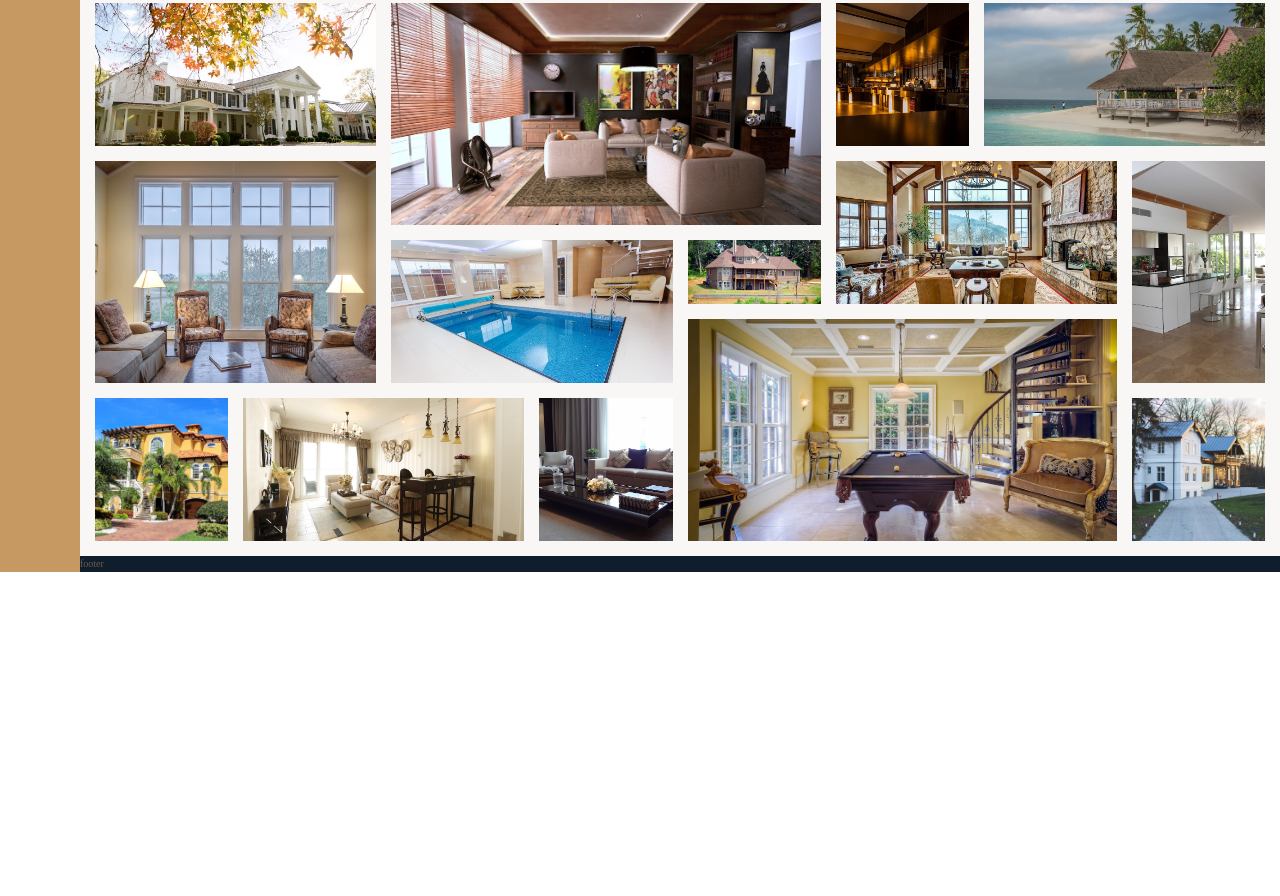
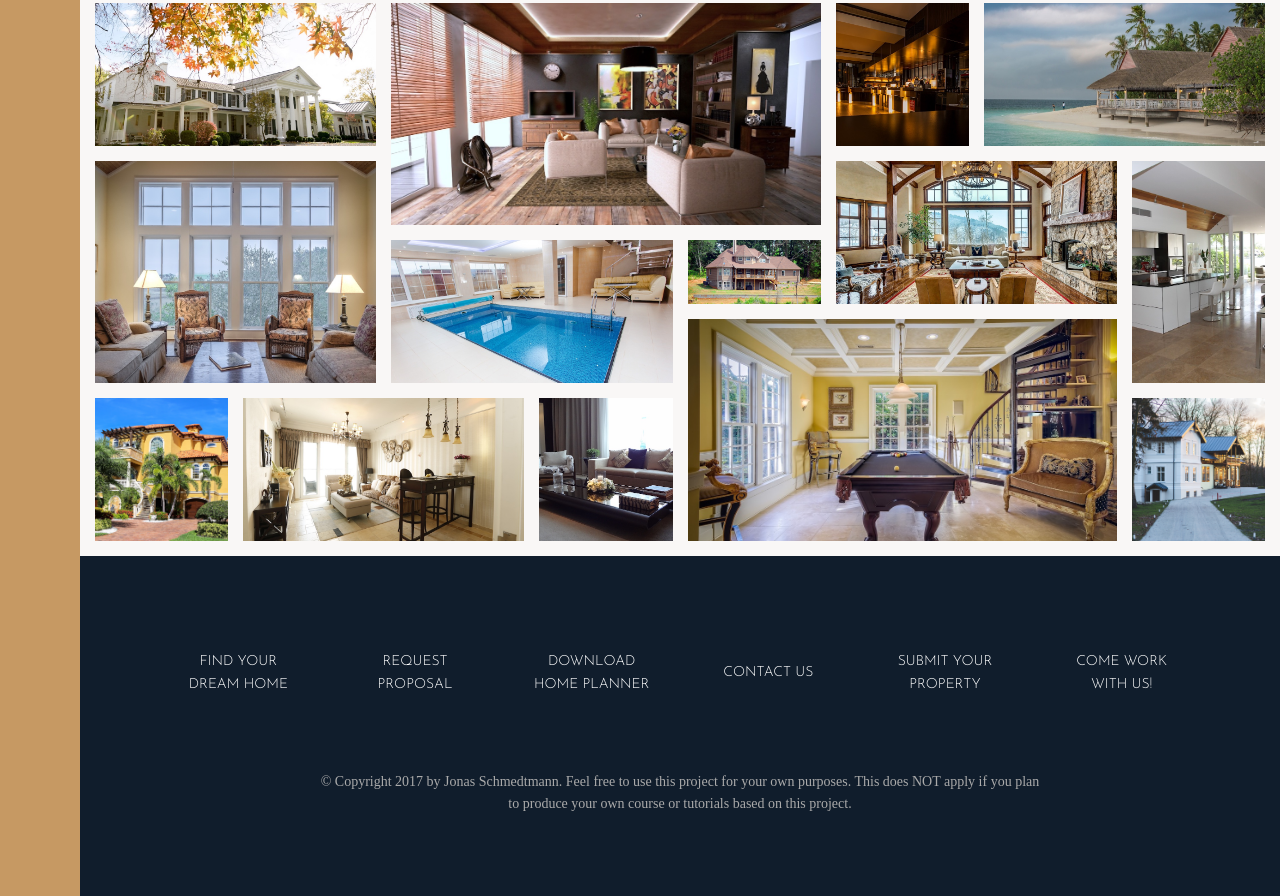
Before and after one commit to Pranav-Patani/nexter, a website: page index.html in a window 1280 px wide. Shown: the part 3084-3980 px from the top of the page. Before the commit the page ends 3656 px from the top, so only its background shows below. Drawn offline with Linux system fonts and the light colour scheme.

Commit message:
style: design footer

```diff
--- a/index.html
+++ b/index.html
@@ -371,6 +371,30 @@
       </figure>
     </div>
 
-    <div class="footer">footer</div>
+    <div class="footer">
+      <ul class="nav">
+        <li class="nav__item">
+          <a href="#" class="nav__link">Find your dream home</a>
+        </li>
+        <li class="nav__item">
+          <a href="#" class="nav__link">Request proposal</a>
+        </li>
+        <li class="nav__item">
+          <a href="#" class="nav__link">Download home planner</a>
+        </li>
+        <li class="nav__item"><a href="#" class="nav__link">Contact us</a></li>
+        <li class="nav__item">
+          <a href="#" class="nav__link">Submit your property</a>
+        </li>
+        <li class="nav__item">
+          <a href="#" class="nav__link">Come work with us!</a>
+        </li>
+      </ul>
+      <p class="copyright">
+        &copy; Copyright 2017 by Jonas Schmedtmann. Feel free to use this
+        project for your own purposes. This does NOT apply if you plan to
+        produce your own course or tutorials based on this project.
+      </p>
+    </div>
   </body>
 </html>
--- a/sass/_footer.scss
+++ b/sass/_footer.scss
@@ -1,4 +1,41 @@
 .footer {
   background-color: $color-secondary;
   grid-column: full-start / full-end;
+  padding: 8rem;
 }
+
+.nav {
+  list-style: none;
+
+  display: grid;
+  grid-template-columns: repeat(auto-fit, minmax(15rem, 1fr));
+  grid-gap: 2rem;
+  align-items: center;
+
+  &__link:visited,
+  &__link:link {
+    font-size: 1.4rem;
+    color: #fff;
+    text-decoration: none;
+    font-family: $font-display;
+    text-transform: uppercase;
+    text-align: center;
+    padding: 1.5rem;
+    display: block;
+    transition: all 0.2s;
+  }
+
+  &__link:hover,
+  &__link:active {
+    background-color: rgba(#fff, 0.05);
+    transform: translateY(-3px);
+  }
+}
+
+.copyright {
+  font-size: 1.4rem;
+  color: $color-grey-light-2;
+  margin: 6rem auto 0 auto;
+  text-align: center;
+  width: 70%;
+}
```
Also changed, not shown: css/style.css.
